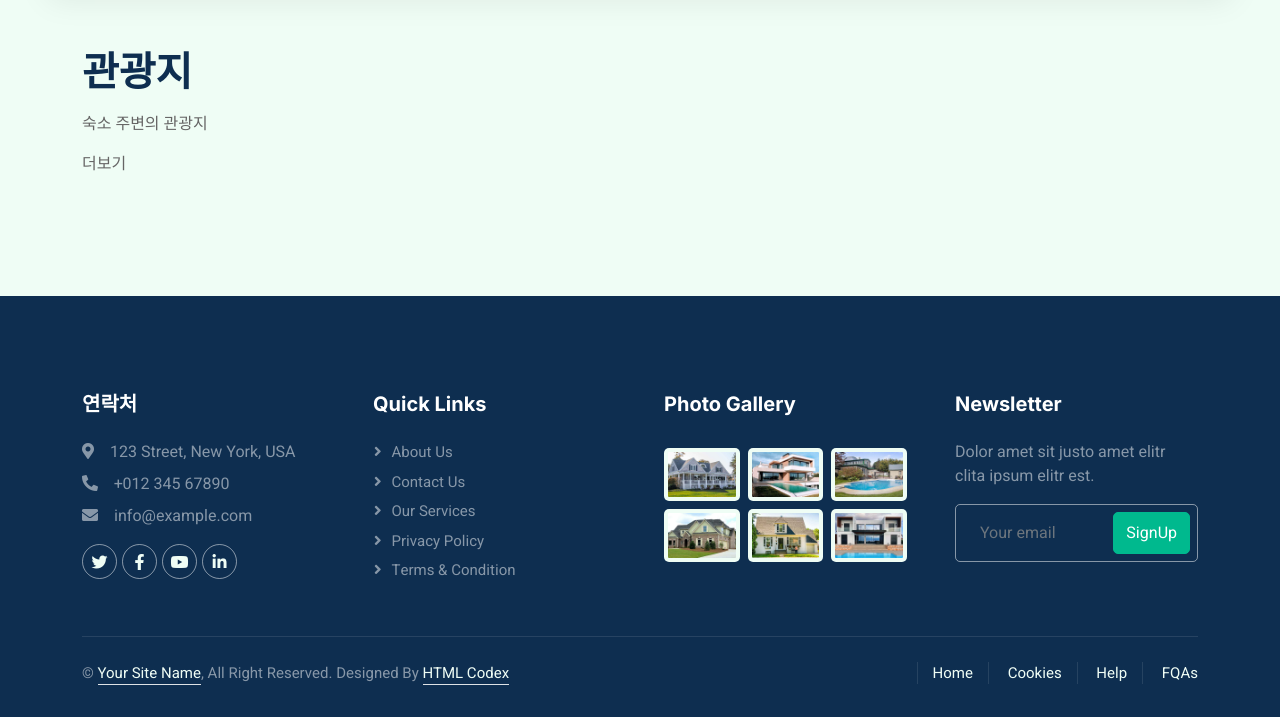
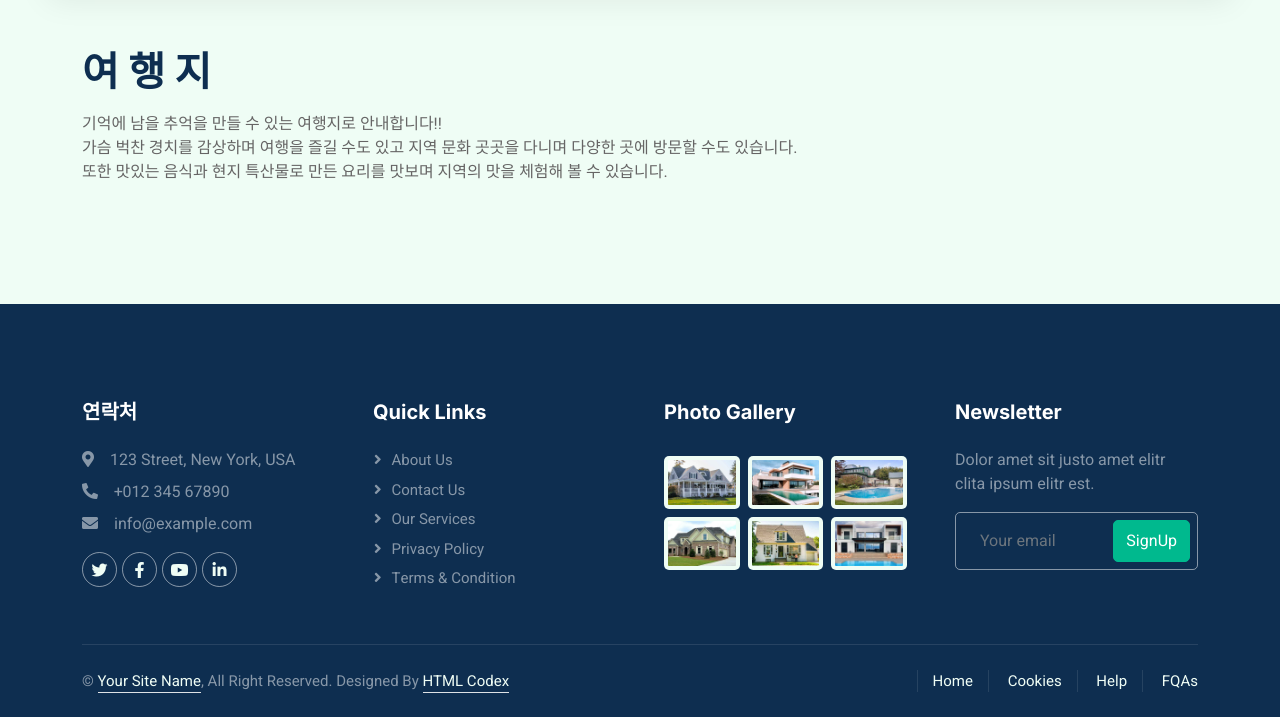
Before and after one commit to gigabitamin/InnEats, a Django app: page /attraction/1 in a window 1280 px wide. Shown: the part 140-857 px from the top of the page. Before the commit the page ends 825 px from the top, so only its background shows below. Run offline with Django 4.2, Linux system fonts and the light colour scheme; data that the repository does not hold is empty; some libraries are stand-ins or nearby versions.

Commit message:
sms attraction add 231025_1723

```diff
--- a/attraction_app/templates/attraction_app/attraction.html
+++ b/attraction_app/templates/attraction_app/attraction.html
@@ -1,27 +1,24 @@
 {% extends 'base.html' %}
 {% load static %}
-
 <!-- {% block title %} 숙소 상세:{{ keyword }}{% endblock %} -->
-
-
 {% block content %}
-
-
 <!-- Property List Start -->
 <div class="container-xxl py-5">
     <div class="container">
         <div class="row g-0 gx-5 align-items-end">
             <div class="col-lg-6">
-
             </div>
-
         </div>
         <div class="tab-content">
             <!-- 관광지 시작 -->
             <div class="text-start mx-auto mb-5 wow slideInLeft" data-wow-delay="0.1s">
-                <h1 class="mb-3">관광지</h1>
+                <h1 class="mb-3">여 행 지</h1>
                 <!-- 더보기 클릭시 값 전달. 숙소 주변 관광지를 특정 할 수 있는 무언가 ex) near_attraction_list -->
-                <p>숙소 주변의 관광지</p><p>더보기</p>
+                <p>기억에 남을 추억을 만들 수 있는 여행지로 안내합니다!!<br>
+                가슴 벅찬 경치를 감상하며 여행을 즐길 수도 있고 지역 문화 곳곳을 다니며 다양한 곳에 방문할 수도 있습니다.<br>
+                또한 맛있는 음식과 현지 특산물로 만든 요리를 맛보며 지역의 맛을 체험해 볼 수 있습니다.<br>
+            </div>
+        </p>
             </div>
             <div id="tab-1" class="tab-pane fade show p-0 active">
                 <div class="row g-4">
@@ -31,7 +28,7 @@
                         <div class="property-item rounded overflow-hidden">
                             <div class="position-relative overflow-hidden">
                                 <!-- 구현시 url 뒤에 값 전달 attraction.visitkorea_id -->
-                                <a href=""><img class="img-fluid" src= {{ attraction.visitkorea_firstimage }} alt=""></a>
+                                <a href="{% url 'attraction_detail' attraction.visitkorea_id %}"><img class="img-fluid" src= "{{ attraction.visitkorea_firstimage }}" alt=""></a>
                                 <div class="bg-primary rounded text-white position-absolute start-0 top-0 m-4 py-1 px-3">{{ attraction.visitkorea_title }}</div>
                                 <div class="bg-white rounded-top text-primary position-absolute start-0 bottom-0 mx-4 pt-1 px-3">{{ attraction.visitkorea_address }}</div>
                             </div>
@@ -39,7 +36,6 @@
                                 <!-- <h6 class="text-primary mb-3">기타설명</h6> -->
                                 <p id="attraction_overview_summary">
                                     <i class="fa fa-map-marker-alt text-primary me-2"></i>{{ attraction.visitkorea_overview}}</p>
-
                                 <!-- <div class="bg-white rounded-top text-primary position-absolute start-0 bottom-0 mx-4 pt-1 px-3" style= "max-width: 86%;">
                                     <div class="overflow-hidden text-nowrap text-truncate">타이틀:용바위 위에서 고기굽기어디까지 가능한가</div>
                                 </div>  -->
@@ -59,15 +55,8 @@
                 </div>
             </div>
             <!-- 관광지 끝 -->
-
-
-
-
-
-
         </div>
     </div>
 </div>
 <!-- Property List End -->
-
 {% endblock content %}
--- a/attraction_app/urls.py
+++ b/attraction_app/urls.py
@@ -1,8 +1,6 @@
-
 from django.urls import path
 from . import views
-
 urlpatterns = [
     path('attraction/<str:keyword>', views.attraction, name='attraction'),
-
+    path('attraction_detail/<str:pk>', views.attraction_detail, name='attraction_detail'),
 ]
--- a/attraction_app/views.py
+++ b/attraction_app/views.py
@@ -1,16 +1,20 @@
 from django.shortcuts import render
 from django.db.models import Q
 from inneats_app.models import Visitkorea
-
 # Create your views here.
 def attraction(request,keyword):
     attraction_list = Visitkorea.objects.filter(Q(visitkorea_address__contains=keyword))
     attraction_list_title = Visitkorea.objects.filter(Q(visitkorea_title__contains=keyword))
     return render(request, 'attraction_app/attraction.html',{'keyword':keyword, 'attraction_list':attraction_list, 'attraction_list_title':attraction_list_title})
-
 def attraction_title(request,keyword):
     attraction_list_title = Visitkorea.objects.filter(Q(visitkorea_title__contains=keyword))
     return render(request, 'attraction_app/attraction.html',{'keyword':keyword, 'attraction_list_title':attraction_list_title})
+def attraction_detail(request,pk):
+    print(pk)
+    attraction_info = Visitkorea.objects.get(Q(visitkorea_id=pk))
+    print(attraction_info.visitkorea_address)
+    return render(request, 'attraction_app/attraction_detail.html',{'pk':pk, 'attraction_info':attraction_info})
+
 
 
 # def accommodation(request,keyword):
```
Also changed, not shown: attraction_app/templates/attraction_app/attraction_detail.html (+8 -17 lines), templates/nav.html (line endings or trailing spaces).
